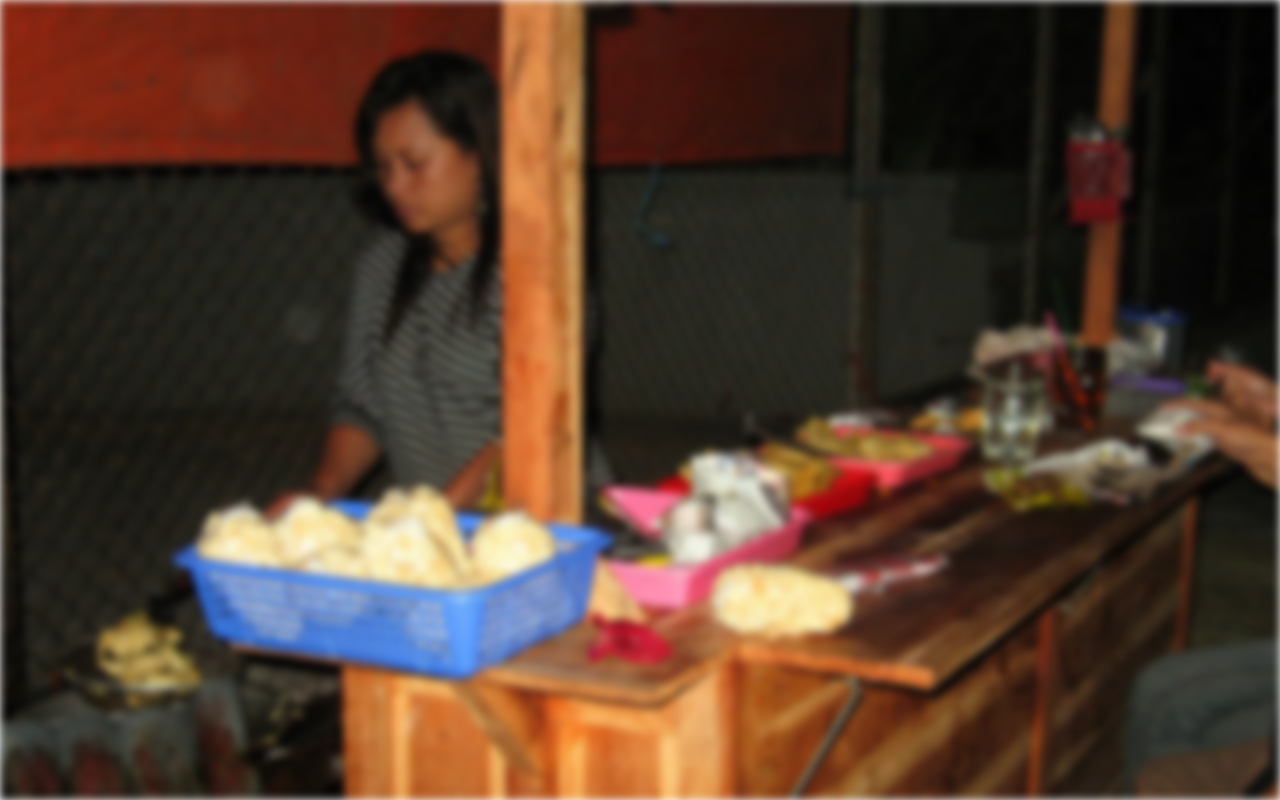
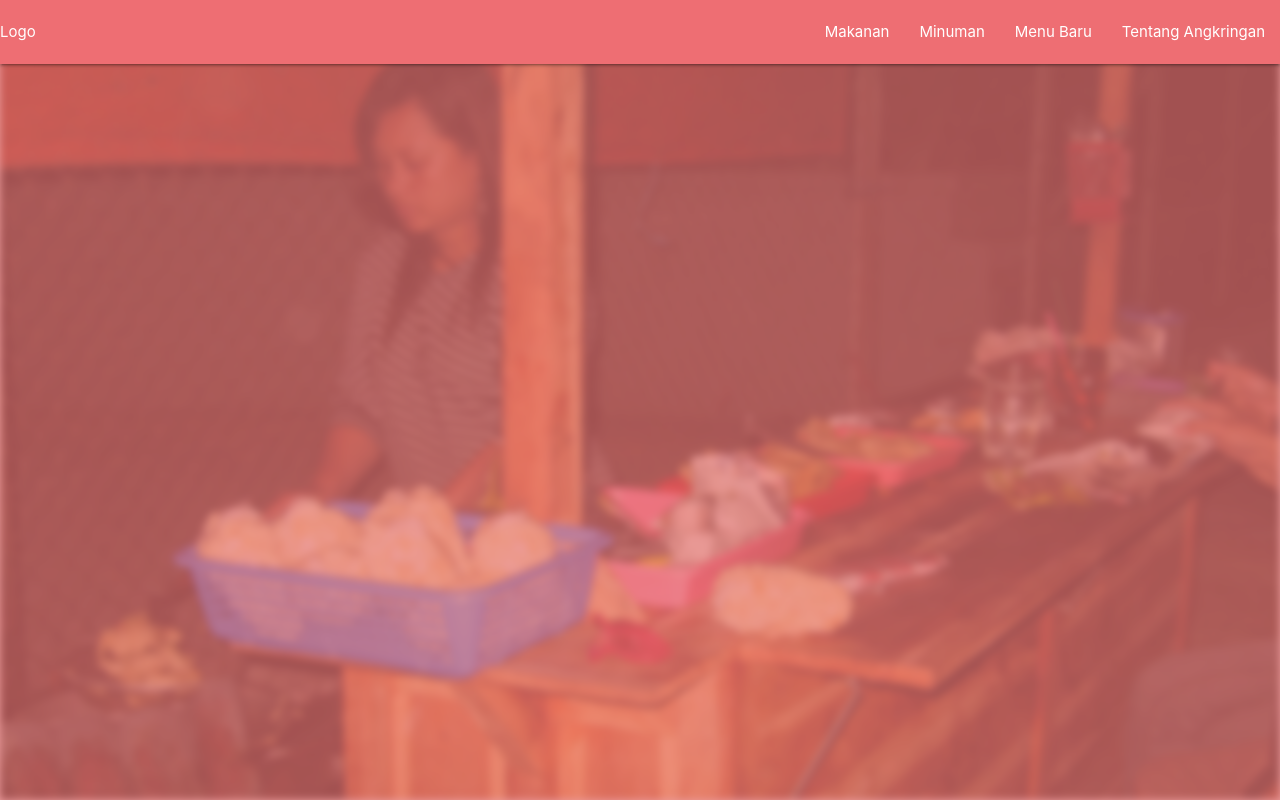
Before and after one commit to sofwanaldirikhaldi/Angkringan, a plain HTML site: page index.html in a window 1280 px wide. Drawn offline with Linux system fonts and the light colour scheme.

Commit message:
commit kedua

```diff
--- a/css/style.css
+++ b/css/style.css
@@ -14,4 +14,17 @@
     width: 100%;
     height: 100%;
     filter: blur(4px);
+    z-index: -2;
 }
+.background-color{
+    background-color: #e57373 ;
+    position: absolute;
+    opacity: 0.7;
+    left: 0;
+    top: 0;
+    right: 0;
+    bottom: 0;
+    width: 100%;
+    height: 100%;
+    z-index: -1;
+}
--- a/index.html
+++ b/index.html
@@ -5,8 +5,24 @@
 	<link rel="icon" href="image/cutlery.png">
 	<!--Icon made by Freepik from www.flaticon.com -->
 	<link rel="stylesheet" href="css/style.css">
+	<link rel="stylesheet" href="framework/materialize/css/materialize.min.css">
 </head>
 <body>
 	<div class="background-image"></div>
+	<div class="background-color"></div>
+
+	<nav>
+		<div class="nav-wrapper">
+			<a href="index.html" class="image-brand">Logo</a>
+			<ul id="nav-angkringan" class="right">
+				<li><a href="#">Makanan</a></li>
+				<li><a href="#">Minuman</a></li>
+				<li><a href="#">Menu Baru</a></li>
+				<li><a>Tentang Angkringan</a></li>
+			</ul>
+		</div>
+	</nav>
+
+	<script src="framework/materialize/js/materialize.min.js"></script>
 </body>
 </html>
```
Also changed, not shown: app/login/login.html (added, +9 -0 lines), app/login/New Text Document.txt (deleted), framework/materialize/css/materialize.min.css (added), framework/materialize/js/materialize.min.js (added).
